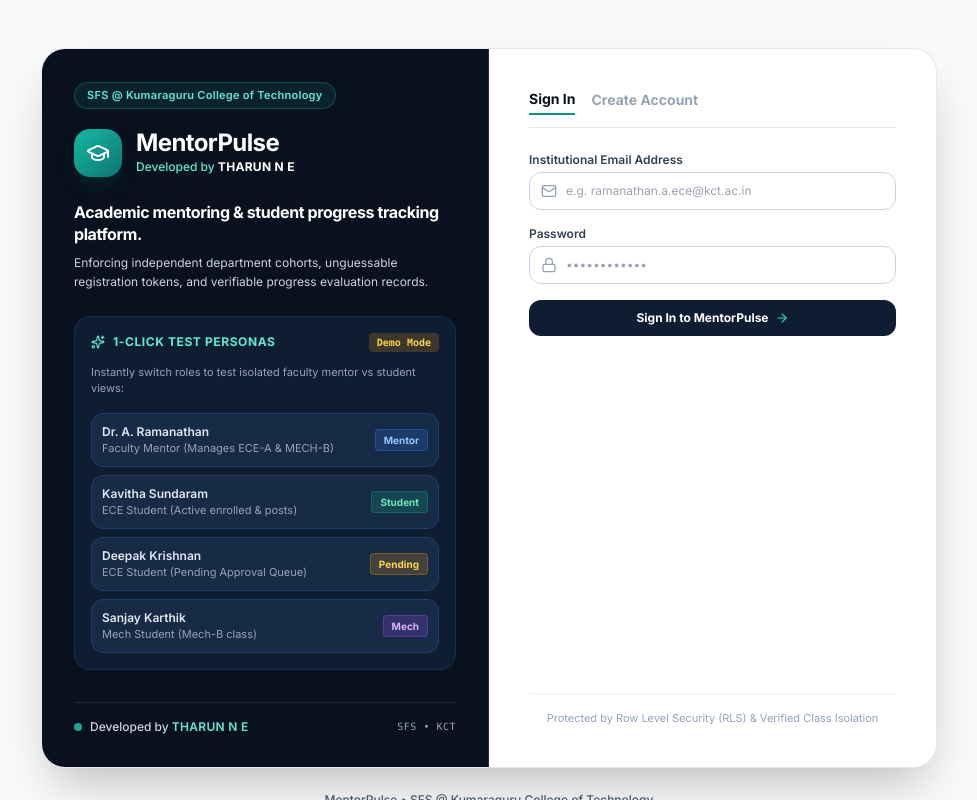
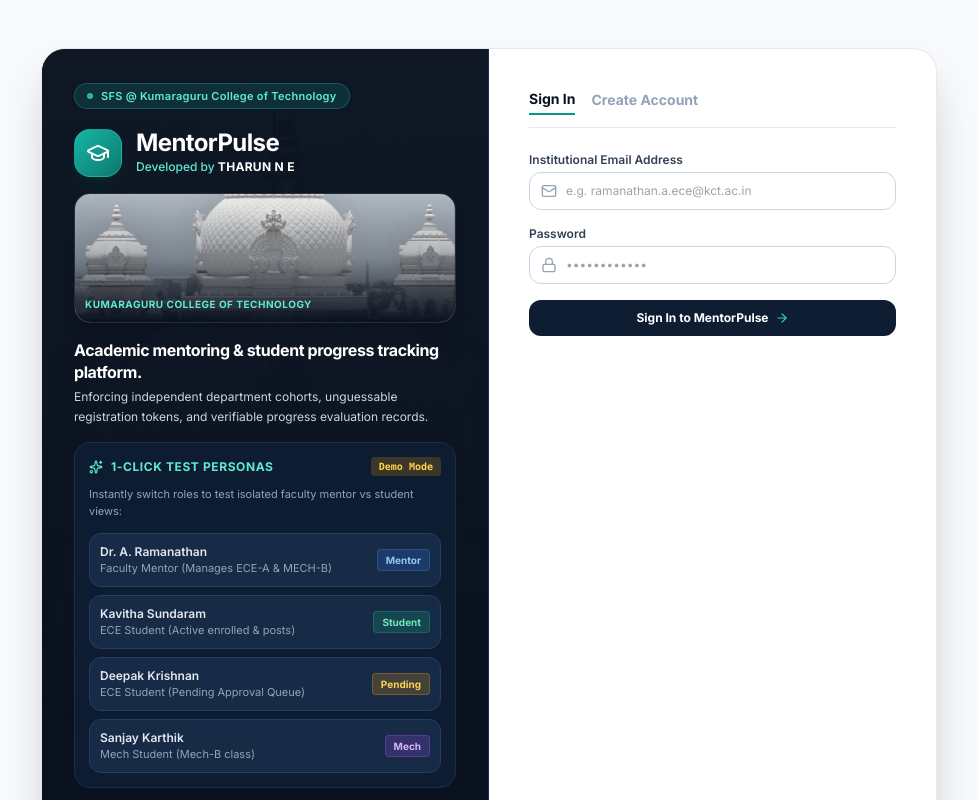
Before and after one commit to Tharunmtb-racer21/SFS-KCT, a React (Vite) app: page /auth in a window 1280 px wide. Shown: the top 800 px of the page, without its empty margins (151-1128 px from the left). Built offline with nearby package versions, Linux system fonts and the light colour scheme; no server answers.

Commit message:
feat: add Kumaraguru College of Technology iconic temple dome to auth and invite panels

```diff
--- a/src/pages/AuthPage.tsx
+++ b/src/pages/AuthPage.tsx
@@ -144,17 +144,25 @@
   return (
     <div className="min-h-screen bg-slate-50 flex flex-col items-center justify-center p-4 py-8 sm:py-12">
       <div className="max-w-4xl w-full grid grid-cols-1 md:grid-cols-2 bg-white rounded-3xl border border-slate-200/90 shadow-2xl overflow-hidden">
-        {/* Left Branding & Quick Persona Testing Panel */}
-        <div className="bg-navy-950 text-white p-8 flex flex-col justify-between border-b md:border-b-0 md:border-r border-navy-800">
-          <div>
+        {/* Left Branding & Quick Persona Testing Panel with KCT Campus Architecture */}
+        <div className="relative bg-navy-950 text-white p-6 sm:p-8 flex flex-col justify-between border-b md:border-b-0 md:border-r border-navy-800 overflow-hidden">
+          {/* Authentic KCT Campus Dome Architecture Background Texture */}
+          <div
+            className="absolute inset-0 bg-cover bg-top pointer-events-none opacity-20 mix-blend-luminosity scale-105"
+            style={{ backgroundImage: `url('/assets/kct-campus.png')` }}
+          />
+          <div className="absolute inset-0 bg-gradient-to-b from-navy-950/80 via-navy-950/90 to-navy-950 pointer-events-none" />
+
+          <div className="relative z-10 space-y-4">
             {/* Institution Badge */}
-            <div className="inline-flex items-center gap-1.5 px-3 py-1 rounded-full bg-teal-500/10 border border-teal-500/30 text-teal-300 text-[11px] font-semibold mb-5 tracking-wide">
+            <div className="inline-flex items-center gap-2 px-3 py-1 rounded-full bg-teal-500/15 border border-teal-500/30 text-teal-300 text-[11px] font-semibold tracking-wide backdrop-blur-xs">
+              <span className="w-1.5 h-1.5 rounded-full bg-teal-400 animate-pulse" />
               <span>SFS @ Kumaraguru College of Technology</span>
             </div>
 
             {/* Logo & Creator */}
-            <div className="flex items-center gap-3.5 mb-6">
-              <div className="w-12 h-12 rounded-2xl bg-gradient-to-br from-teal-500 to-teal-700 flex items-center justify-center shadow-lg shadow-teal-950/60">
+            <div className="flex items-center gap-3.5 pt-1">
+              <div className="w-12 h-12 rounded-2xl bg-gradient-to-br from-teal-500 to-teal-700 flex items-center justify-center shadow-lg shadow-teal-950/60 border border-teal-400/30 shrink-0">
                 <GraduationCap className="w-6 h-6 text-white" />
               </div>
               <div>
@@ -167,15 +175,31 @@
               </div>
             </div>
 
-            <h2 className="text-base font-bold text-white tracking-tight leading-snug">
-              Academic mentoring & student progress tracking platform.
-            </h2>
-            <p className="text-xs text-slate-300 mt-2 leading-relaxed">
-              Enforcing independent department cohorts, unguessable registration tokens, and verifiable progress evaluation records.
-            </p>
+            {/* Iconic KCT Campus Temple Dome Visual Card */}
+            <div className="rounded-2xl overflow-hidden border border-white/10 shadow-lg relative group">
+              <img
+                src="/assets/kct-campus.png"
+                alt="Kumaraguru College of Technology"
+                className="w-full h-32 object-cover object-center group-hover:scale-105 transition-transform duration-500"
+              />
+              <div className="absolute inset-0 bg-gradient-to-t from-navy-950 via-navy-950/30 to-transparent flex items-end p-2.5">
+                <span className="text-[10px] font-bold text-teal-300 tracking-wider uppercase">
+                  Kumaraguru College of Technology
+                </span>
+              </div>
+            </div>
+
+            <div>
+              <h2 className="text-base font-bold text-white tracking-tight leading-snug">
+                Academic mentoring & student progress tracking platform.
+              </h2>
+              <p className="text-xs text-slate-300 mt-1 leading-relaxed">
+                Enforcing independent department cohorts, unguessable registration tokens, and verifiable progress evaluation records.
+              </p>
+            </div>
 
             {/* Quick Demo Personas Box */}
-            <div className="mt-6 p-4 rounded-2xl bg-navy-900 border border-navy-800 space-y-3">
+            <div className="mt-4 p-3.5 rounded-2xl bg-navy-900/90 border border-navy-800 space-y-2.5 backdrop-blur-xs">
               <div className="flex items-center justify-between">
                 <div className="flex items-center gap-2 text-xs font-bold text-teal-300 uppercase tracking-wider">
                   <Sparkles className="w-3.5 h-3.5" />
--- a/src/pages/InviteRegistrationPage.tsx
+++ b/src/pages/InviteRegistrationPage.tsx
@@ -222,8 +222,14 @@
   return (
     <div className="min-h-screen bg-slate-50 flex flex-col items-center justify-center p-4 py-8 sm:py-12">
       <div className="bg-white rounded-3xl border border-slate-200/90 shadow-2xl max-w-xl w-full overflow-hidden">
-        {/* Banner */}
-        <div className="bg-gradient-to-r from-navy-950 via-navy-900 to-navy-950 text-white p-6 sm:p-8 border-b border-navy-800">
+        {/* Banner with KCT Campus Architecture */}
+        <div className="relative bg-gradient-to-r from-navy-950 via-navy-900 to-navy-950 text-white p-6 sm:p-8 border-b border-navy-800 overflow-hidden">
+          <div
+            className="absolute inset-0 bg-cover bg-top pointer-events-none opacity-20 mix-blend-luminosity"
+            style={{ backgroundImage: `url('/assets/kct-campus.png')` }}
+          />
+          <div className="absolute inset-0 bg-gradient-to-b from-navy-950/75 via-navy-950/85 to-navy-950 pointer-events-none" />
+          <div className="relative z-10">
             <div className="flex items-center gap-2 mb-3 flex-wrap">
               <span className="text-[11px] font-bold uppercase tracking-wider text-teal-300 bg-teal-900/60 px-2.5 py-0.5 rounded-full border border-teal-500/30">
                 MentorPulse by THARUN N E
@@ -245,6 +251,7 @@
               <div className="flex items-center gap-1.5">
                 <GraduationCap className="w-3.5 h-3.5 text-teal-400" />
                 <span>Faculty Mentor: <strong>{mentor?.full_name || 'Assigned Mentor'}</strong></span>
+              </div>
             </div>
           </div>
         </div>
```
Also changed, not shown: public/assets/kct-campus.png (added). Lines whose indentation alone changed are shown as unchanged.
